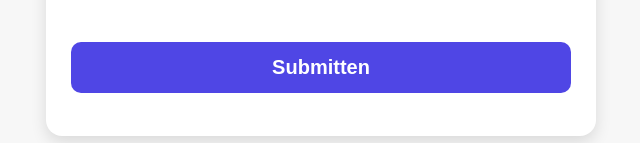
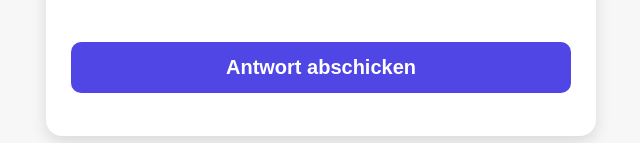
Before and after one commit to rmhapme/rmhapme.github.io, a plain HTML site: page quiz.html in a window 1280 px wide. Shown: the part 519-662 px from the top of the page, without its empty margins (319-959 px from the left). Drawn offline with Linux system fonts and the light colour scheme.

Commit message:
Update quiz.html

```diff
--- a/quiz.html
+++ b/quiz.html
@@ -89,7 +89,7 @@
     <input type="radio" name="answer" value="5"> Dinos essen.
   </label><br>
 
-  <button onclick="checkAnswer()">Submitten</button>
+  <button onclick="checkAnswer()">Antwort abschicken</button>
 
   <div id="result"></div>
 </div>
```
